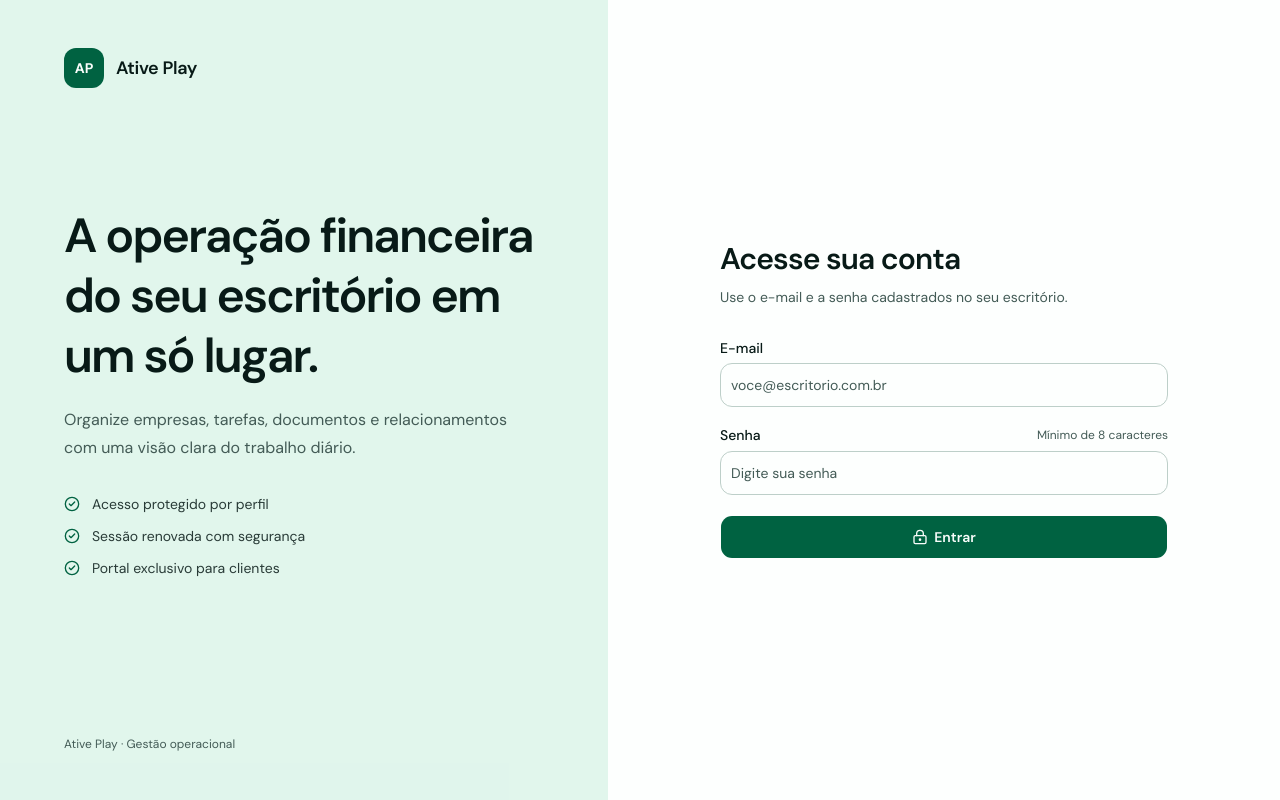
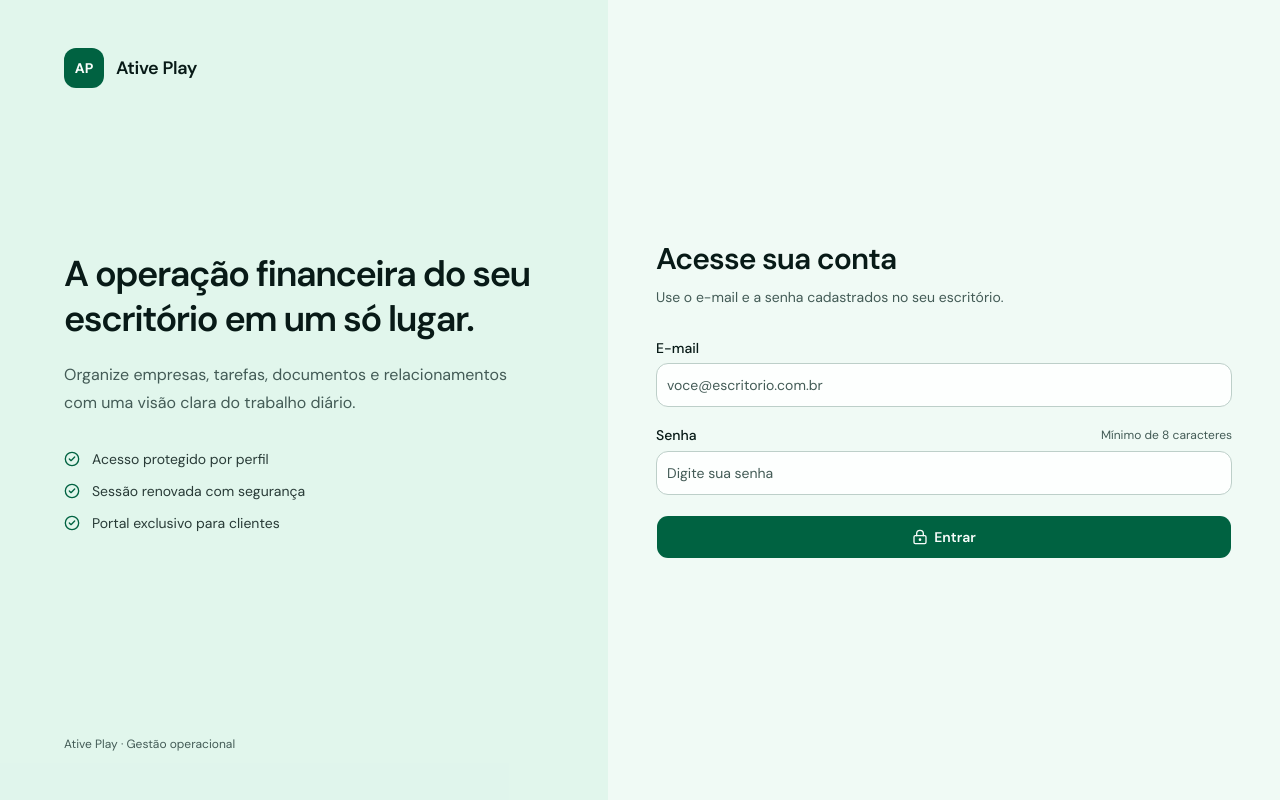
Before and after one commit to AllanMax-dev/ativeplay-frontend, a Next.js app: page /login in a window 1280 px wide. Built offline with nearby package versions, Linux system fonts and the light colour scheme; no server answers.

Commit message:
fix: ajusta hierarquia visual do login

```diff
--- a/src/app/login/page.tsx
+++ b/src/app/login/page.tsx
@@ -13,9 +13,9 @@ export default function LoginPage() {
         </div>
 
         <div className="max-w-xl pb-10">
-          <h1 className="text-4xl font-semibold leading-tight tracking-[-0.04em] xl:text-5xl">
+          <p className="text-3xl font-semibold leading-tight tracking-[-0.04em] xl:text-4xl">
             A operação financeira do seu escritório em um só lugar.
-          </h1>
+          </p>
           <p className="mt-5 max-w-lg text-base leading-7 text-muted-foreground">
             Organize empresas, tarefas, documentos e relacionamentos com uma visão clara do trabalho diário.
           </p>
@@ -34,8 +34,8 @@ export default function LoginPage() {
         <p className="text-xs text-muted-foreground">Ative Play · Gestão operacional</p>
       </section>
 
-      <section className="flex items-start justify-center bg-card px-5 pb-10 pt-12 sm:px-10 sm:pt-16 lg:items-center lg:py-10">
-        <div className="w-full max-w-md">
+      <section className="flex items-start justify-center bg-background px-5 pb-10 pt-12 sm:px-10 sm:pt-16 lg:items-center lg:py-10">
+        <div className="w-full max-w-xl">
           <div className="mb-9 lg:hidden">
             <div className="flex items-center gap-3">
               <span className="grid size-9 place-items-center rounded-lg bg-primary text-sm font-bold text-primary-foreground">
@@ -44,7 +44,7 @@ export default function LoginPage() {
               <span className="font-semibold tracking-[-0.02em]">Ative Play</span>
             </div>
           </div>
-          <h2 className="text-2xl font-semibold tracking-[-0.03em] sm:text-3xl">Acesse sua conta</h2>
+          <h1 className="text-2xl font-semibold tracking-[-0.03em] sm:text-3xl">Acesse sua conta</h1>
           <p className="mt-2 text-sm leading-6 text-muted-foreground">
             Use o e-mail e a senha cadastrados no seu escritório.
           </p>
```
